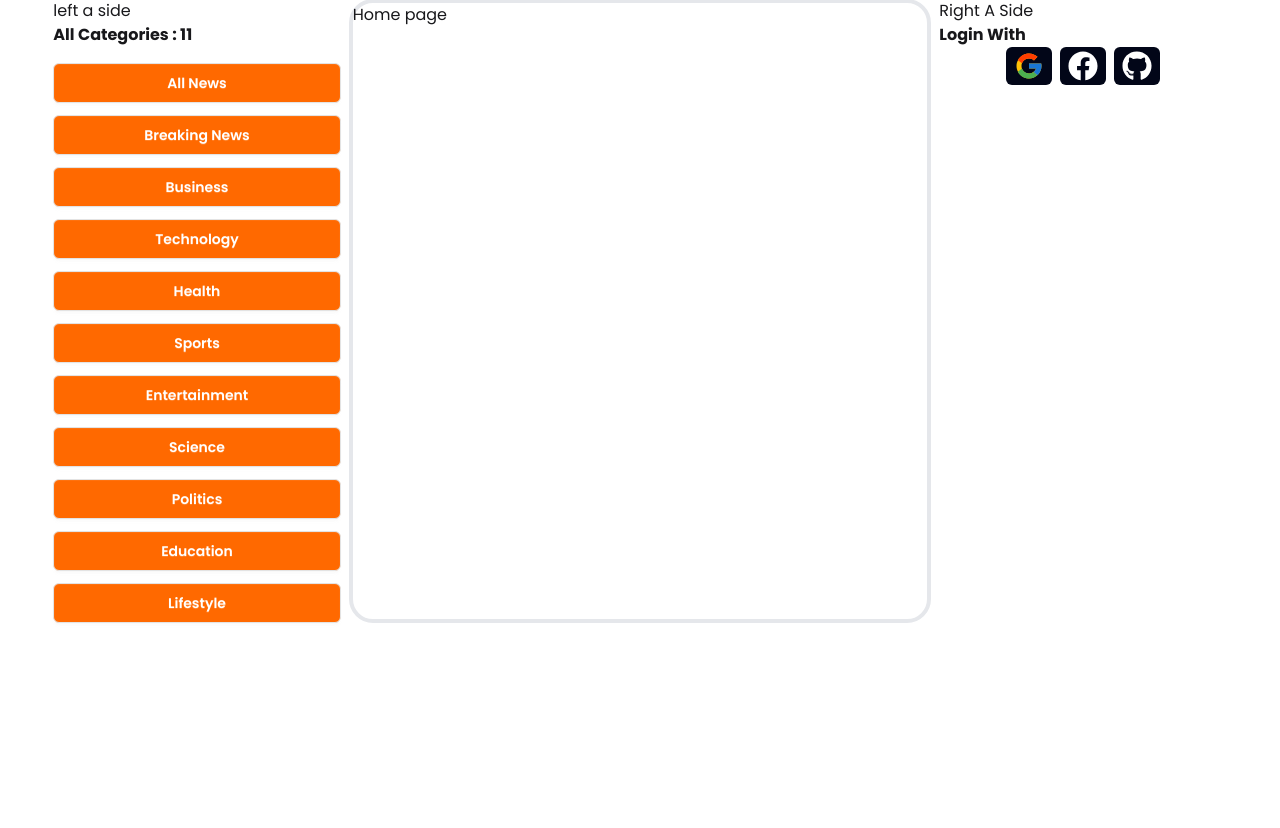
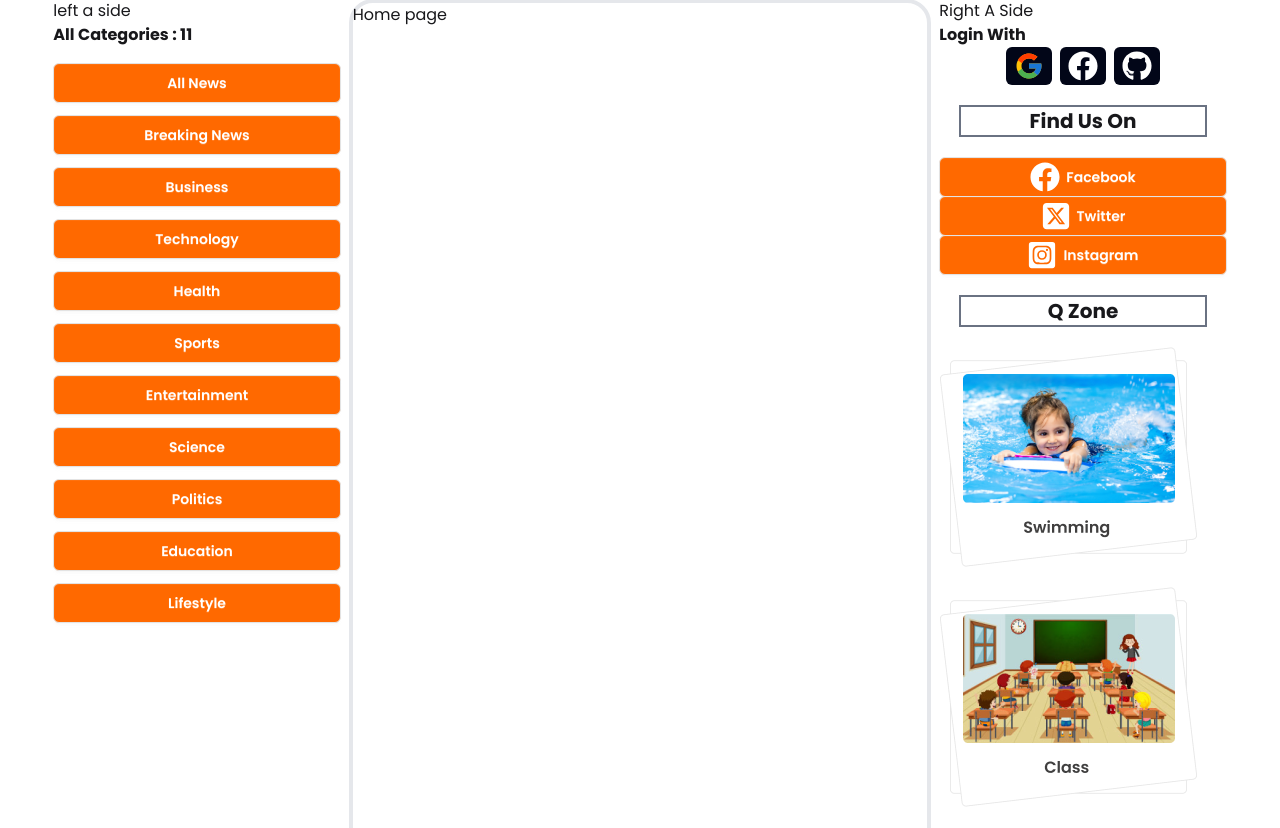
Before and after one commit to provash10/m9-global-tribune, a React (Vite) app: page / in a window 1280 px wide. Shown: the part 272-1100 px from the top of the page. Before the commit the page ends 915 px from the top, so only its background shows below. Built offline with nearby package versions, Linux system fonts and the light colour scheme.

Commit message:
rightaside design

```diff
--- /dev/null
+++ b/src/components/homelayouts/FindUs.jsx
@@ -0,0 +1,20 @@
+import React from 'react';
+import { FaFacebook, FaInstagramSquare } from 'react-icons/fa';
+import { FaSquareXTwitter } from 'react-icons/fa6';
+
+const FindUs = () => {
+    return (
+        <div>
+            <h1 className='text-xl text-center font-bold m-5 border-2 border-gray-500'>Find Us On</h1>
+            <div>
+                <div className="join join-vertical w-full">
+  <button className="btn join-item"><FaFacebook size={30} /> Facebook</button>
+  <button className="btn join-item"><FaSquareXTwitter size={30}  /> Twitter</button>
+  <button className="btn join-item"><FaInstagramSquare size={30} /> Instagram</button>
+</div>
+            </div>
+        </div>
+    );
+};
+
+export default FindUs;
--- /dev/null
+++ b/src/components/homelayouts/QZone.jsx
@@ -0,0 +1,19 @@
+import React from 'react';
+import swimmingImg from '../../assets/swimming.png';
+import classImg from '../../assets/class.png';
+import playImg from '../../assets/playground.png';
+
+const QZone = () => {
+    return (
+        <div>
+            <h1 className='text-xl text-center font-bold m-5 border-2 border-gray-500'>Q Zone</h1>
+            <div className='space-y-5'>
+                <img src={swimmingImg} alt="" />
+                <img src={classImg} alt="" />
+                <img src={playImg} alt="" />
+            </div>
+        </div>
+    );
+};
+
+export default QZone;
--- a/src/components/homelayouts/RightAside.jsx
+++ b/src/components/homelayouts/RightAside.jsx
@@ -1,11 +1,15 @@
 import React from 'react';
 import SocialLogin from './SocialLogin';
+import FindUs from './FindUs';
+import QZone from './QZone';
 
 const RightAside = () => {
     return (
         <div>
             <h1>Right A Side</h1>
             <SocialLogin></SocialLogin>
+            <FindUs></FindUs>
+            <QZone></QZone>
         </div>
     );
 };
```
